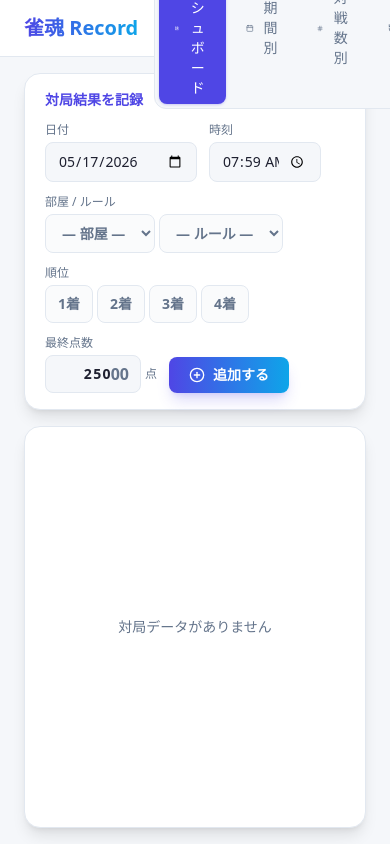
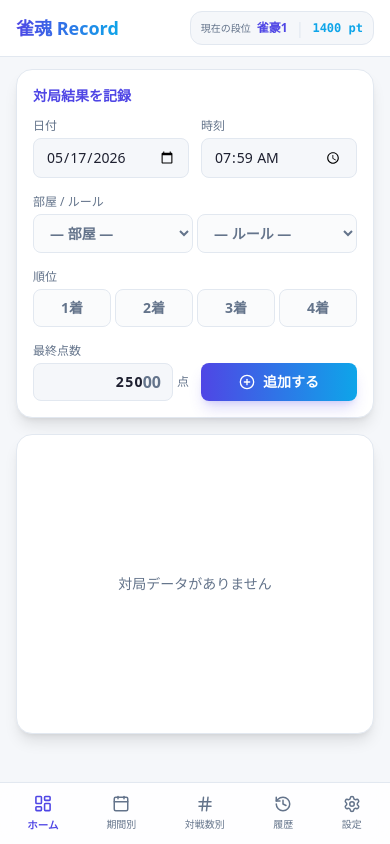
Before and after one commit to toranekomaru/MahjongSoul_score_manager, a React (Vite) app: page / in a window 390 px wide. Built offline with nearby package versions, Linux system fonts and the light colour scheme.

Commit message:
スマートフォン用UI修正

```diff
--- a/src/App.tsx
+++ b/src/App.tsx
@@ -34,18 +34,18 @@ function App() {
   }
 
   return (
-    // 画面全体を h-screen + flex col で固定し、スクロールを防ぐ
-    <div className="h-screen flex flex-col bg-background text-textMain overflow-hidden">
+    // モバイル時は画面全体のスクロールを許可し、下部ナビゲーション分の余白（pb-20）を確保。PC時は従来どおり固定。
+    <div className="h-screen md:h-screen flex flex-col bg-background text-textMain overflow-y-auto md:overflow-hidden pb-16 md:pb-0">
       {/* ヘッダー */}
-      <header className="bg-surface border-b border-border shrink-0 z-50">
-        <div className="max-w-[1400px] mx-auto px-6 h-14 flex items-center justify-between gap-4">
+      <header className="bg-surface border-b border-border shrink-0 z-50 sticky top-0 md:relative">
+        <div className="max-w-[1400px] mx-auto px-4 md:px-6 h-14 flex items-center justify-between gap-4">
           {/* ロゴ */}
-          <span className="text-xl font-black bg-gradient-to-r from-primary to-secondary bg-clip-text text-transparent whitespace-nowrap shrink-0">
+          <span className="text-lg md:text-xl font-black bg-gradient-to-r from-primary to-secondary bg-clip-text text-transparent whitespace-nowrap shrink-0">
             雀魂 Record
           </span>
 
-          {/* タブナビ */}
-          <nav className="flex gap-1 bg-background p-1 rounded-xl border border-border">
+          {/* タブナビ（PC時のみ表示） */}
+          <nav className="hidden md:flex gap-1 bg-background p-1 rounded-xl border border-border">
             {(
               [
                 { key: 'dashboard', label: 'ダッシュボード', Icon: LayoutDashboard },
@@ -70,19 +70,19 @@ function App() {
             ))}
           </nav>
 
-          {/* 現在の段位・Pt */}
-          <div className="flex items-center gap-2 bg-background py-1.5 px-3 rounded-xl border border-border shrink-0">
-            <span className="text-textMuted text-xs">現在の段位</span>
-            <span className="text-primary font-bold text-sm">{currentRank}</span>
-            <span className="text-border mx-1">|</span>
-            <span className="text-secondary font-mono font-bold text-sm">{currentPt} pt</span>
+          {/* 現在の段位・Pt（モバイル時は文字サイズなどをさらにコンパクトに調整） */}
+          <div className="flex items-center gap-1.5 md:gap-2 bg-background py-1 px-2.5 md:py-1.5 md:px-3 rounded-xl border border-border shrink-0">
+            <span className="text-textMuted text-[10px] md:text-xs">現在の段位</span>
+            <span className="text-primary font-bold text-xs md:text-sm">{currentRank}</span>
+            <span className="text-border mx-0.5 md:mx-1">|</span>
+            <span className="text-secondary font-mono font-bold text-xs md:text-sm">{currentPt} pt</span>
           </div>
         </div>
       </header>
 
-      {/* コンテンツエリア（残り高さをすべて使う） */}
-      <main className="flex-1 min-h-0 overflow-hidden">
-        <div className="h-full max-w-[1400px] mx-auto px-6 py-4 flex flex-col gap-4">
+      {/* コンテンツエリア */}
+      <main className="flex-1 min-h-0 overflow-y-auto md:overflow-hidden">
+        <div className="h-auto md:h-full max-w-[1400px] mx-auto px-4 md:px-6 py-3 md:py-4 flex flex-col gap-4">
           {/* ━━ ダッシュボード ━━ */}
           {activeTab === 'dashboard' && (
             <div className="flex flex-col gap-4 h-full">
@@ -113,7 +113,7 @@ function App() {
             </div>
           )}
 
-          {/* ━━ 対戦数別 ━━ */}
+          {/* ━━ 对战数別 ━━ */}
           {activeTab === 'matchCountStats' && (
             <div className="h-full pb-4">
               <MatchCountStats records={records} />
@@ -123,12 +123,12 @@ function App() {
           {/* ━━ 履歴 ━━ */}
           {activeTab === 'history' && (
             <div className="flex flex-col gap-4 h-full">
-              {/* コンパクート登録フォーム */}
+              {/* コンパクト登録フォーム */}
               <div className="shrink-0">
                 <CompactGameForm onAdd={handleAddRecord} currentRank={currentRank} />
               </div>
 
-              {/* 履歴テーブル（flex-1 で残り全高さ） */}
+              {/* 履歴テーブル/カードリスト（flex-1 で残り全高さ） */}
               <div className="flex-1 min-h-0 bg-surface border border-border rounded-2xl shadow-lg flex flex-col overflow-hidden">
                 <div className="px-5 py-3 border-b border-border shrink-0 flex items-center justify-between">
                   <h2 className="text-sm font-bold text-primary">対局履歴</h2>
@@ -159,6 +159,32 @@ function App() {
           )}
         </div>
       </main>
+
+      {/* モバイル向けボトムナビゲーション */}
+      <nav className="md:hidden fixed bottom-0 left-0 right-0 bg-surface/85 backdrop-blur-md border-t border-border flex justify-around py-2 px-1 z-50 shadow-lg pb-[calc(8px+env(safe-area-inset-bottom))]">
+        {(
+          [
+            { key: 'dashboard', label: 'ホーム', Icon: LayoutDashboard },
+            { key: 'periodStats', label: '期間別', Icon: Calendar },
+            { key: 'matchCountStats', label: '対戦数別', Icon: Hash },
+            { key: 'history', label: '履歴', Icon: History },
+            { key: 'settings', label: '設定', Icon: SettingsIcon },
+          ] as const
+        ).map(({ key, label, Icon }) => (
+          <button
+            key={key}
+            onClick={() => setActiveTab(key)}
+            className={`flex flex-col items-center gap-1 py-1 px-3 rounded-xl transition-all ${
+              activeTab === key
+                ? 'text-primary scale-105 font-bold animate-pulse-subtle'
+                : 'text-textMuted hover:text-textMain'
+            }`}
+          >
+            <Icon size={18} className={activeTab === key ? 'text-primary' : 'text-textMuted'} />
+            <span className="text-[10px]">{label}</span>
+          </button>
+        ))}
+      </nav>
     </div>
   );
 }
--- a/src/components/CompactGameForm.tsx
+++ b/src/components/CompactGameForm.tsx
@@ -60,17 +60,17 @@ export function CompactGameForm({ onAdd, currentRank }: Props) {
   };
 
   const inputCls =
-    'bg-background border border-border rounded-lg px-3 py-2 text-textMain text-sm focus:ring-2 focus:ring-primary focus:outline-none transition-all';
+    'bg-background border border-border rounded-lg px-3 py-2 text-textMain text-sm focus:ring-2 focus:ring-primary focus:outline-none transition-all w-full';
 
   return (
-    <div className="bg-surface border border-border rounded-2xl px-5 py-4 shadow-lg">
+    <div className="bg-surface border border-border rounded-2xl px-4 py-4 md:px-5 md:py-4 shadow-lg">
       <h2 className="text-sm font-bold text-primary mb-3">対局結果を記録</h2>
       <form
         onSubmit={handleSubmit}
-        className="flex flex-wrap items-end gap-3"
+        className="grid grid-cols-2 md:flex md:flex-wrap items-end gap-3 gap-y-4"
       >
         {/* 日付 */}
-        <div className="flex flex-col gap-1 min-w-[130px]">
+        <div className="flex flex-col gap-1 col-span-1 min-w-0 md:min-w-[130px] w-full">
           <label className="text-xs text-textMuted font-medium">日付</label>
           <input
             type="date"
@@ -85,7 +85,7 @@ export function CompactGameForm({ onAdd, currentRank }: Props) {
         </div>
 
         {/* 時刻 */}
-        <div className="flex flex-col gap-1">
+        <div className="flex flex-col gap-1 col-span-1 w-full">
           <label className="text-xs text-textMuted font-medium">時刻</label>
           <input
             type="time"
@@ -94,14 +94,14 @@ export function CompactGameForm({ onAdd, currentRank }: Props) {
               setTime(e.target.value);
               setIsTimeEdited(true);
             }}
-            className={`${inputCls} cursor-pointer w-28`}
+            className={`${inputCls} cursor-pointer md:w-28`}
           />
         </div>
 
         {/* 部屋 / ルール */}
-        <div className="flex flex-col gap-1 min-w-[110px]">
+        <div className="flex flex-col gap-1 col-span-2 md:min-w-[110px] w-full">
           <label className="text-xs text-textMuted font-medium">部屋 / ルール</label>
-          <div className="flex gap-1">
+          <div className="flex gap-1 w-full">
             <select
               value={room}
               onChange={(e) => setRoom(e.target.value as Room)}
@@ -134,9 +134,9 @@ export function CompactGameForm({ onAdd, currentRank }: Props) {
         </div>
 
         {/* 順位ボタン */}
-        <div className="flex flex-col gap-1">
+        <div className="flex flex-col gap-1 col-span-2 w-full">
           <label className="text-xs text-textMuted font-medium">順位</label>
-          <div className="flex gap-1">
+          <div className="flex gap-1 w-full">
             {([1, 2, 3, 4] as Rank[]).map((r) => {
               const colors = {
                 1: 'bg-amber-400/20 text-amber-700 border-amber-400/50',
@@ -150,7 +150,7 @@ export function CompactGameForm({ onAdd, currentRank }: Props) {
                   key={r}
                   type="button"
                   onClick={() => setRank(r)}
-                  className={`w-12 py-2 rounded-lg font-bold text-sm transition-all border backdrop-blur-sm ${
+                  className={`flex-1 md:w-12 py-2 rounded-lg font-bold text-sm transition-all border backdrop-blur-sm ${
                     active
                       ? `${colors[r]} shadow-md scale-105`
                       : 'bg-background/50 border-border text-textMuted hover:border-primary/50'
@@ -164,10 +164,10 @@ export function CompactGameForm({ onAdd, currentRank }: Props) {
         </div>
 
         {/* 最終点数 */}
-        <div className="flex flex-col gap-1">
+        <div className="flex flex-col gap-1 col-span-1 w-full">
           <label className="text-xs text-textMuted font-medium">最終点数</label>
-          <div className="flex items-center gap-1">
-            <div className="relative">
+          <div className="flex items-center gap-1 w-full">
+            <div className="relative flex-1">
               <input
                 type="text"
                 inputMode="numeric"
@@ -180,20 +180,20 @@ export function CompactGameForm({ onAdd, currentRank }: Props) {
                 }}
                 onFocus={(e) => e.target.select()}
                 required
-                className={`${inputCls} w-24 pr-7 text-right font-bold text-base tracking-widest`}
+                className={`${inputCls} pr-7 text-right font-bold text-base tracking-widest md:w-24`}
               />
               <span className="absolute right-3 top-1/2 -translate-y-1/2 text-textMuted font-bold text-base pointer-events-none">
                 00
               </span>
             </div>
-            <span className="text-xs text-textMuted">点</span>
+            <span className="text-xs text-textMuted shrink-0">点</span>
           </div>
         </div>
 
         {/* 追加ボタン */}
         <button
           type="submit"
-          className="flex items-center gap-2 bg-gradient-to-r from-primary to-secondary text-white font-bold px-5 py-2 rounded-lg shadow-lg shadow-primary/20 hover:shadow-primary/40 hover:-translate-y-0.5 transition-all text-sm whitespace-nowrap"
+          className="col-span-1 flex items-center justify-center gap-2 bg-gradient-to-r from-primary to-secondary text-white font-bold h-[38px] md:h-[38px] px-5 rounded-lg shadow-lg shadow-primary/20 hover:shadow-primary/40 hover:-translate-y-0.5 transition-all text-sm whitespace-nowrap w-full"
         >
           <PlusCircle size={16} />
           追加する
--- a/src/components/GameList.tsx
+++ b/src/components/GameList.tsx
@@ -19,7 +19,71 @@ export function GameList({ records, onDelete }: Props) {
 
   return (
     <div className="flex-1 overflow-auto">
-      <table className="w-full text-sm text-left text-textMain">
+      {/* モバイル向けカード一覧 */}
+      <div className="md:hidden flex flex-col divide-y divide-border">
+        {displayRecords.map((r) => {
+          const rankColors = {
+            1: 'bg-primary/10 text-primary border-primary/20',
+            2: 'bg-secondary/10 text-secondary border-secondary/20',
+            3: 'bg-textMuted/15 text-textMuted border-textMuted/20',
+            4: 'bg-danger/10 text-danger border-danger/20'
+          };
+          return (
+            <div key={r.id} className="p-4 flex flex-col gap-2.5 hover:bg-surfaceHover transition-colors">
+              <div className="flex justify-between items-center">
+                <div className="flex items-center gap-2">
+                  <span className={`w-8 h-8 rounded-full border flex items-center justify-center font-black text-sm shrink-0 ${rankColors[r.rank]}`}>
+                    {r.rank}
+                  </span>
+                  <div className="flex flex-col">
+                    <span className="text-[10px] text-textMuted font-mono">
+                      {r.date} {r.time && <span className="ml-1">{r.time}</span>}
+                    </span>
+                    <span className="text-xs font-bold flex items-center gap-1">
+                      <span className={r.room === '玉の間' ? 'text-emerald-600' : 'text-amber-500'}>{r.room}</span>
+                      <span className="text-textMuted font-normal">/</span>
+                      <span className={r.rule === '東風' ? 'text-orange-500' : 'text-blue-500'}>{r.rule}</span>
+                      <span className="bg-background px-1.5 py-0.5 rounded text-[9px] border border-border font-medium ml-1.5 text-textMain">
+                        {r.endRank}
+                      </span>
+                    </span>
+                  </div>
+                </div>
+                <button
+                  onClick={() => {
+                    if (window.confirm('この対局データを削除しますか？\n後の履歴のPtも再計算されます。')) {
+                      onDelete(r.id);
+                    }
+                  }}
+                  className="text-textMuted hover:text-danger hover:bg-danger/10 p-2 rounded-full transition-colors"
+                  title="削除"
+                >
+                  <Trash2 size={16} />
+                </button>
+              </div>
+
+              <div className="flex justify-between items-center bg-background/50 rounded-xl px-3 py-2 border border-border/60">
+                <div className="flex flex-col">
+                  <span className="text-[9px] text-textMuted">最終点数</span>
+                  <span className="text-xs font-mono font-bold text-textMain">{r.finalScore.toLocaleString()} 点</span>
+                </div>
+                <div className="flex flex-col items-end">
+                  <span className="text-[9px] text-textMuted">Pt変動 (終了Pt)</span>
+                  <div className="flex items-center gap-1.5">
+                    <span className={`text-xs font-bold ${r.pointChanged > 0 ? 'text-primary' : r.pointChanged === 0 ? 'text-textMuted' : 'text-danger'}`}>
+                      {r.pointChanged > 0 ? '+' : ''}{r.pointChanged}
+                    </span>
+                    <span className="text-[10px] text-textMuted font-mono">({r.endRankPt} Pt)</span>
+                  </div>
+                </div>
+              </div>
+            </div>
+          );
+        })}
+      </div>
+
+      {/* デスクトップ向けテーブル表示 */}
+      <table className="hidden md:table w-full text-sm text-left text-textMain">
         <thead className="text-xs text-textMuted uppercase bg-surface border-b border-border sticky top-0 z-10">
           <tr>
             <th className="py-2.5 px-3">日時</th>
--- a/src/components/MatchCountStats.tsx
+++ b/src/components/MatchCountStats.tsx
@@ -142,7 +142,7 @@ export function MatchCountStats({ records }: Props) {
             データがありません
           </div>
         ) : (
-          <table className="w-full text-sm text-left text-textMain">
+          <table className="w-full min-w-[650px] text-sm text-left text-textMain">
             <thead className="text-xs text-textMuted uppercase bg-background border-b border-border sticky top-0">
               <tr>
                 <th className="py-3 px-5">区切り</th>
--- a/src/components/PeriodStats.tsx
+++ b/src/components/PeriodStats.tsx
@@ -122,7 +122,7 @@ export function PeriodStats({ records }: Props) {
             データがありません
           </div>
         ) : (
-          <table className="w-full text-sm text-left text-textMain">
+          <table className="w-full min-w-[650px] text-sm text-left text-textMain">
             <thead className="text-xs text-textMuted uppercase bg-background border-b border-border sticky top-0">
               <tr>
                 <th className="py-3 px-5">期間</th>
--- a/src/components/RatingGraph.tsx
+++ b/src/components/RatingGraph.tsx
@@ -25,7 +25,7 @@ export function RatingGraph({ records, settings, height }: Props) {
   ];
 
   const containerStyle = height ? { height } : undefined;
-  const containerCls = `bg-surface border border-border rounded-2xl shadow-lg flex flex-col${height ? '' : ' h-full'}`;
+  const containerCls = `bg-surface border border-border rounded-2xl shadow-lg flex flex-col${height ? '' : ' h-full min-h-[300px]'}`;
 
   if (records.length === 0) {
     return (
--- a/src/components/StatsByCondition.tsx
+++ b/src/components/StatsByCondition.tsx
@@ -49,7 +49,7 @@ export function StatsByCondition({ records, height }: Props) {
         <h2 className="text-sm font-bold text-primary">条件別成績</h2>
       </div>
       <div className="flex-1 min-h-0 overflow-auto">
-        <table className="w-full text-xs text-left text-textMain">
+        <table className="w-full min-w-[500px] text-xs text-left text-textMain">
           <thead className="text-[11px] text-textMuted uppercase bg-background border-b border-border sticky top-0">
             <tr>
               <th className="py-2 px-4">部屋・ルール</th>
```
